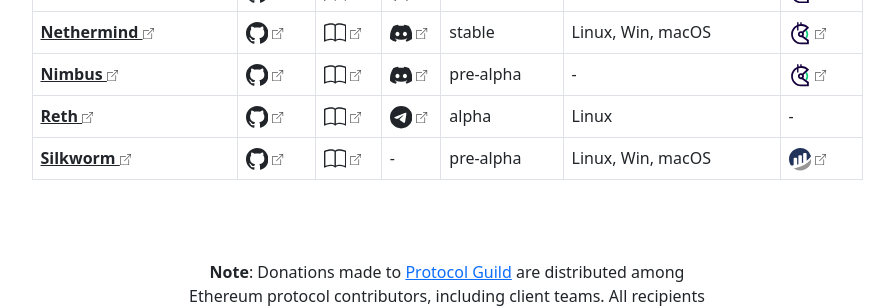
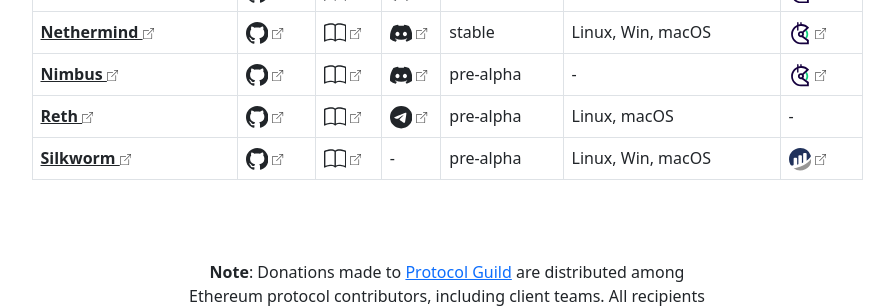
Before and after one commit to etheralpha/clientdiversity-org, a Jekyll site: the page built from index.md, in a window 1280 px wide and 900 px high, scrolled down 3471 px. Shown: the part 155-463 px from the top of the window, without its empty margins (193-1087 px from the left). Built offline with Jekyll 4.4.1, drawn with Linux system fonts in a browser that asks for light colours.

Commit message:
Update fields for Reth
Change status from alpha to pre-alpha
Add macOS to support

```diff
--- a/_data/clients-execution.yml
+++ b/_data/clients-execution.yml
@@ -86,8 +86,8 @@
   github: https://github.com/paradigmxyz/reth
   docs: https://github.com/paradigmxyz/reth/tree/main/docs
   chat: https://t.me/paradigm_reth
-  status: alpha
-  support: Linux
+  status: pre-alpha
+  support: Linux, macOS
   donate:
   opensource: true
 - name: Silkworm
```
